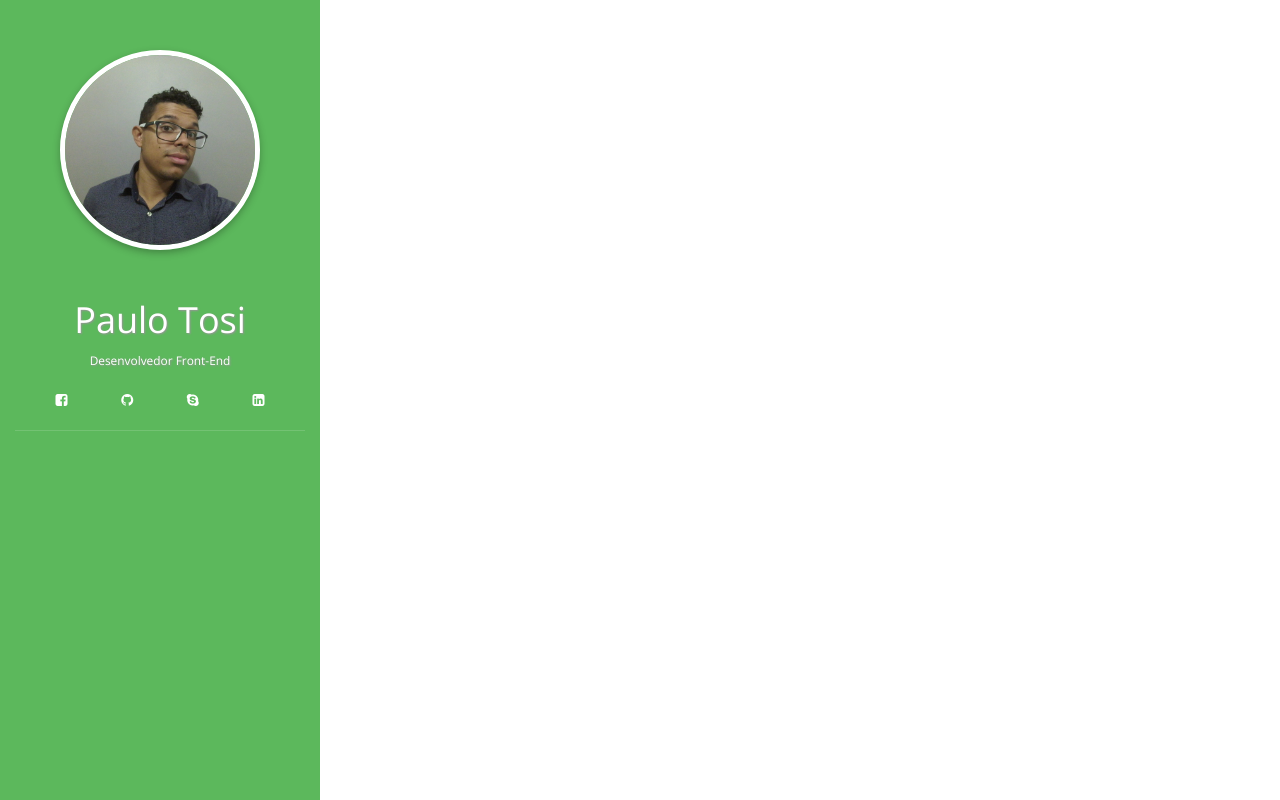
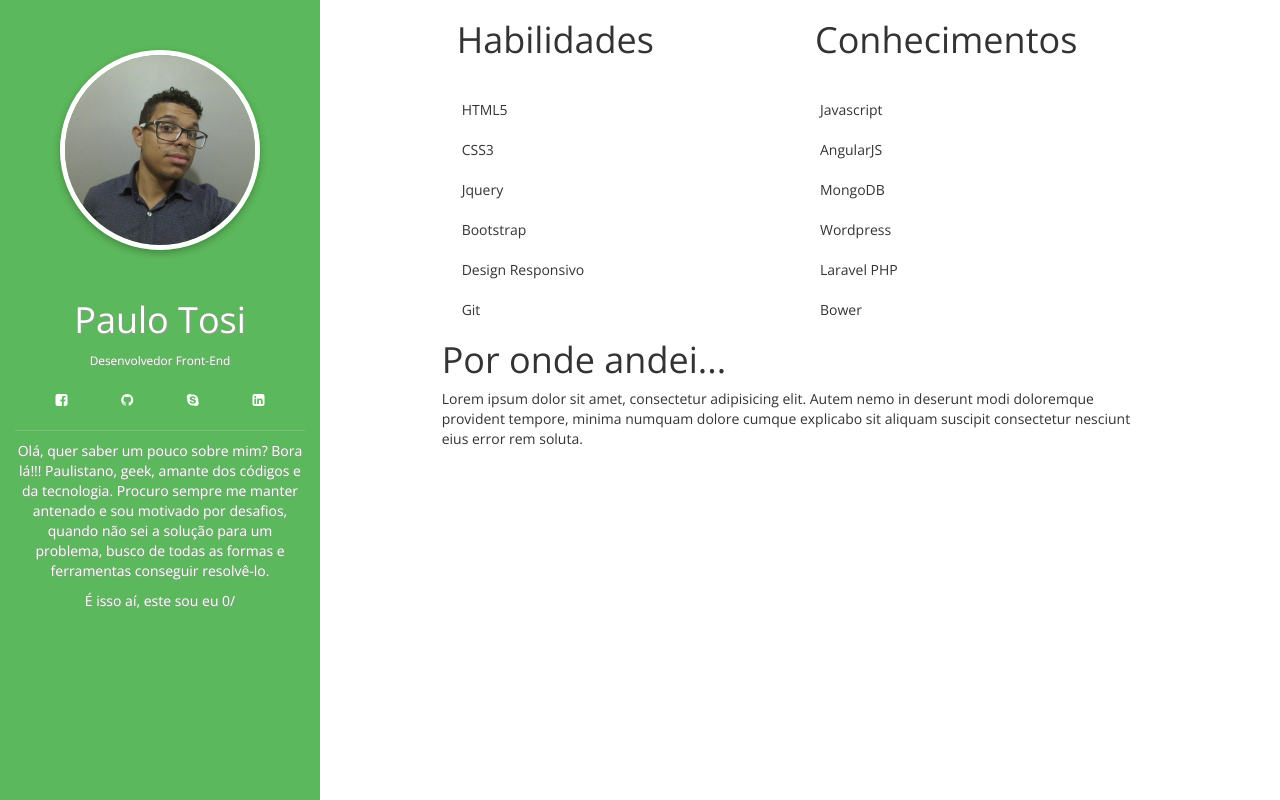
Before and after one commit to tosipaulo/tosipaulo.github.io, a PHP site: page / in a window 1280 px wide. Run offline with PHP 8.4, Linux system fonts and the light colour scheme; style sheets or scripts are compiled from the project's sources; some libraries are stand-ins or nearby versions.

Commit message:
Criando skin main

```diff
--- a/css/main.css
+++ b/css/main.css
@@ -33,7 +33,6 @@ body {
   border-top: 1px solid rgba(255, 255, 255, 0.14); }
 
 .wrapper-content__sidebar {
-  position: fixed !important;
   background-color: #5cb85c;
   color: #fff;
   text-align: center;
@@ -48,8 +47,16 @@ body {
   position: relative;
   min-height: 1px;
   padding-left: 15px;
+  padding-right: 15px;
+  position: relative;
+  min-height: 1px;
+  padding-left: 15px;
   padding-right: 15px; }
 @media (min-width: 992px) {
+  .wrapper-content__sidebar {
+    float: left;
+    width: 33.33333%; } }
+@media (min-width: 1200px) {
   .wrapper-content__sidebar {
     float: left;
     width: 25%; } }
@@ -80,23 +87,68 @@ body {
   text-decoration: none;
   color: #fff; }
 .wrapper-content__sidebar > .scroll {
-  margin-top: 20px;
+  margin-top: 25px;
+  margin-bottom: 25px;
   font-size: 26px;
   text-shadow: 1px 1px 2px #969696;
-  animation: icon 2s ease-out infinite; }
-@-moz-keyframes icon {
-  0% {
-    font-size: 1em; }
-  50% {
-    font-size: 1.6em; }
-  100% {
-    font-size: 1em; } }
-@keyframes icon {
-  0% {
-    font-size: 1em; }
-  50% {
-    font-size: 1.6em; }
-  100% {
-    font-size: 1em; } }
+  /* animation: icon 2s ease-out infinite;
+  @-moz-keyframes icon{0%{font-size:1em}50%{font-size:1.6em}100%{font-size:1em}}
+  @keyframes icon{0%{font-size:1em}50%{font-size:1.6em}100%{font-size:1em}} */ }
+.wrapper-content__sidebar > .bio {
+  text-shadow: 1px 1px 2px #969696; }
+
+.wrapper-content__main {
+  position: relative;
+  float: left;
+  width: 100%;
+  min-height: 1px;
+  padding-left: 15px;
+  padding-right: 15px;
+  position: relative;
+  min-height: 1px;
+  padding-left: 15px;
+  padding-right: 15px;
+  position: relative;
+  min-height: 1px;
+  padding-left: 15px;
+  padding-right: 15px; }
+@media (min-width: 992px) {
+  .wrapper-content__main {
+    float: left;
+    width: 50%; } }
+@media (min-width: 1200px) {
+  .wrapper-content__main {
+    float: left;
+    width: 58.33333%; } }
+.wrapper-content__main > .skin {
+  position: relative;
+  float: left;
+  width: 100%;
+  min-height: 1px;
+  padding-left: 15px;
+  padding-right: 15px;
+  position: relative;
+  min-height: 1px;
+  padding-left: 15px;
+  padding-right: 15px; }
+@media (min-width: 992px) {
+  .wrapper-content__main > .skin {
+    float: left;
+    width: 50%; } }
+.wrapper-content__main > .skin > h1 {
+  margin-bottom: 30px; }
+.wrapper-content__main > .skin .list-unstyled > li {
+  padding: 10px 5px; }
+
+@media screen and (min-width: 769px) {
+  .wrapper-content__sidebar {
+    position: fixed !important; } }
+@media screen and (min-width: 991px) and (min-width: 992px) {
+  .wrapper-content__main {
+    margin-left: 41.66667%; } }
+
+@media screen and (min-width: 1121px) and (min-width: 992px) {
+  .wrapper-content__main {
+    margin-left: 33.33333%; } }
 
 /*# sourceMappingURL=main.css.map */
--- a/index.html
+++ b/index.html
@@ -20,6 +20,7 @@
 	<!-- Icones Font Awesome -->
 	<!--link rel="stylesheet" href="https://maxcdn.bootstrapcdn.com/font-awesome/4.3.0/css/font-awesome.min.css"-->
 	<link rel="stylesheet" href="lib/font-awesome/css/font-awesome.min.css">
+	<link rel="stylesheet" href="lib/fontello/assets/icons/src/css/icons.css">
 
 	<!-- Bootstrap  -->
     <link rel="stylesheet" href="css/plugin.css">
@@ -57,10 +58,55 @@
 					<i class="fa fa-angle-down"></i>
 				</div>
 
+				<div class="bio hidden-xs">
+					<p>Olá, quer saber um pouco sobre mim? Bora lá!!! Paulistano, geek, amante dos códigos e da tecnologia.  Procuro sempre me manter antenado e sou motivado por desafios, quando não sei a solução para um problema, busco de todas as formas e ferramentas conseguir resolvê-lo. </p>
+					<p>É isso aí, este sou eu 0/</p>
+				</div>
+
 			</aside>
 
 			<div class="wrapper-content__main">
 
+				<article class="skin">
+
+
+					<h1>Habilidades</h1>
+
+					<ul class="list-unstyled">
+						<li>HTML5</li>
+						<li>CSS3</li>
+						<li>Jquery</li>
+						<li>Bootstrap</li>
+						<li>Design Responsivo</li>
+						<li>Git</li>
+					</ul>
+
+
+				</article>
+
+
+				<article class="skin">
+
+
+					<h1>Conhecimentos</h1>
+
+					<ul class="list-unstyled">
+						<li>Javascript</li>
+						<li>AngularJS</li>
+						<li>MongoDB</li>
+						<li>Wordpress</li>
+						<li>Laravel PHP</li>
+						<li>Bower</li>
+					</ul>
+
+
+				</article>
+
+
+				<article>
+					<h1>Por onde andei...</h1>
+					<p>Lorem ipsum dolor sit amet, consectetur adipisicing elit. Autem nemo in deserunt modi doloremque provident tempore, minima numquam dolore cumque explicabo sit aliquam suscipit consectetur nesciunt eius error rem soluta.</p>
+				</article>
 			</div>
 
 		</div>
--- /dev/null
+++ b/scss/_layout/_main.scss
@@ -0,0 +1,24 @@
+.wrapper-content {
+
+	&__main {
+		@include make-xs-column(12);
+		@include make-md-column(6);
+		@include make-lg-column(7);
+
+		> .skin {
+
+			@include make-xs-column(12);
+			@include make-md-column(6);
+
+			> h1 {
+				margin-bottom: 30px;
+			}
+
+			.list-unstyled {
+				> li {
+					padding: 10px 5px;
+				}
+			}
+		}
+	}
+}
--- /dev/null
+++ b/scss/_layout/_media.scss
@@ -0,0 +1,25 @@
+@media screen and (min-width: 769px) {
+	.wrapper-content {
+		&__sidebar {
+			position: fixed !important;
+		}
+	}
+}
+
+@media screen and (min-width: 991px) {
+	.wrapper-content {
+
+		&__main {
+			@include make-md-column-offset(5);
+		}
+	}
+}
+
+@media screen and (min-width: 1121px) {
+	.wrapper-content {
+
+		&__main {
+			@include make-md-column-offset(4);
+		}
+	}
+}
--- a/scss/_layout/_sidebar.scss
+++ b/scss/_layout/_sidebar.scss
@@ -2,14 +2,14 @@
 
 
 	&__sidebar {
-		position: fixed !important;
 		background-color: #5cb85c;
 		color: #fff;
 		text-align: center;
 		height: 100%;
 		overflow: hidden;
 		@include make-xs-column(12);
-		@include make-md-column(3);
+		@include make-md-column(4);
+		@include make-lg-column(3);
 
 		> .photo {
 			margin: 50px auto;
@@ -46,12 +46,17 @@
 		}
 
 		> .scroll {
-			    margin-top: 20px;
+			    margin-top: 25px;
+			    margin-bottom: 25px;
     			font-size: 26px;
     			text-shadow: 1px 1px 2px rgba(150, 150, 150, 1);
-    			animation: icon 2s ease-out infinite;
+    			/* animation: icon 2s ease-out infinite;
     			@-moz-keyframes icon{0%{font-size:1em}50%{font-size:1.6em}100%{font-size:1em}}
-    			@keyframes icon{0%{font-size:1em}50%{font-size:1.6em}100%{font-size:1em}}
+    			@keyframes icon{0%{font-size:1em}50%{font-size:1.6em}100%{font-size:1em}} */
+		}
+
+		> .bio {
+			text-shadow: 1px 1px 2px rgba(150, 150, 150, 1);
 		}
 
 	}
--- a/scss/main.scss
+++ b/scss/main.scss
@@ -3,6 +3,6 @@
 @import '_layout/_variables.scss';
 @import '_base/_base';
 @import '_layout/_mixins';
-@import '_layout/_header';
 @import '_layout/_sidebar';
-@import '_layout/_footer';
+@import '_layout/_main';
+@import '_layout/_media';
```
Also changed, not shown: images/spritesheet.png (added), scss/_layout/_footer.scss (deleted), scss/_layout/_header.scss (deleted), 1 other file.
